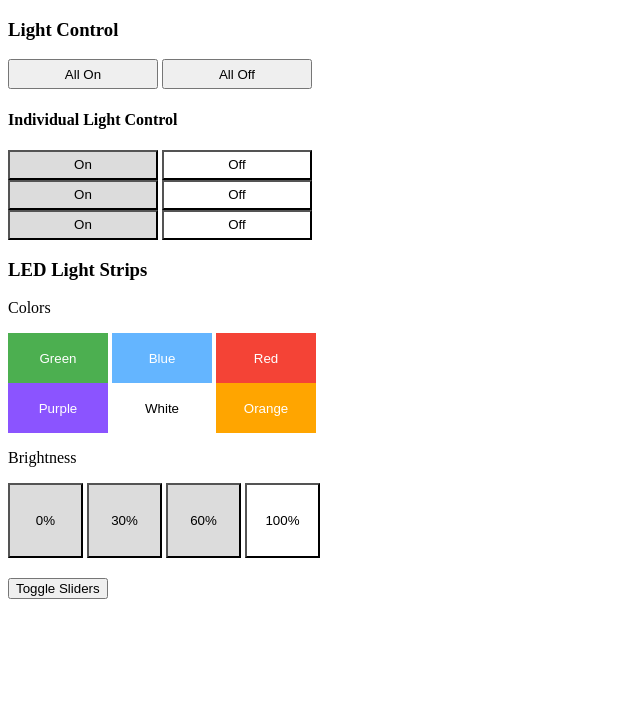
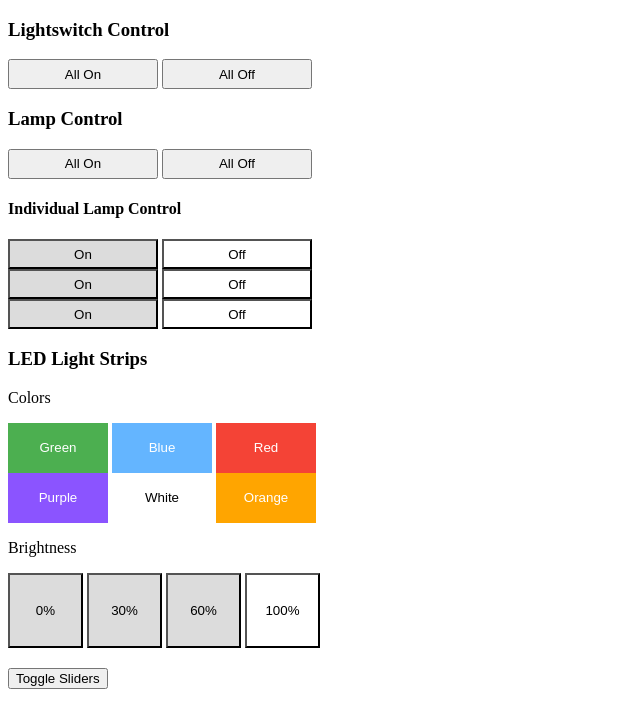
Before and after one commit to Colton-K/webserver, a Flask app: page /light1 in a window 1280 px wide. Shown: the top 728 px of the page, without its empty margins (0-640 px from the left). Run offline with Flask 2, Linux system fonts and the light colour scheme; parts of the project's set-up code (start-up, migrations or seed data) failed here and were passed over.

Commit message:
added lightswitch support

```diff
--- a/newHub/flask2.py
+++ b/newHub/flask2.py
@@ -9,6 +9,7 @@ import datetime
 from smartFan import smartFan
 from rgbStrip import rgbStrip
 from smartLight import smartLight
+from lightswitch import lightswitch
 
 app = Flask(__name__)
 
@@ -27,7 +28,12 @@ lightIPs = ['192.168.11.5', '192.168.11.6', '192.168.11.7']
 for lightIP in lightIPs:
     smartLights.append(smartLight(lightIP))
 
-serConnected = True
+# init lightswitches for old fashioned lights
+lightswitches = []
+lightswitchIPs = ['192.168.11.5']
+for lightswitchIP in lightswitchIPs:
+    lightswitches.append(lightswitch(lightswitchIP))
+
 
 # files
 base = 'index.html'
@@ -62,6 +68,11 @@ def index():
         lightOnColors[i] = smartLights[i].getOnButtonColor()
         lightOffColors[i] = smartLights[i].getOffButtonColor()
 
+    lightswitchOnColors = [""] * 2
+    lightswitchOffColors = [""] * 2
+    for i in range(0, len(lightswitches)):
+         lightswitchOnColors[i] = lightswitches[i].getOnButtonColor()
+
     return render_template(base, r=rgbStrip1.getR(), g=rgbStrip1.getG(), b=rgbStrip1.getB(), brightness=rgbStrip1.getBrightness(), color=rgbStrip1.getHex(), \
     brightnessButton1BackgroundColor=rgbStrip1.getBrightnessButtonColors()[0], brightnessButton2BackgroundColor=rgbStrip1.getBrightnessButtonColors()[1], brightnessButton3BackgroundColor=rgbStrip1.getBrightnessButtonColors()[2], brightnessButton4BackgroundColor=rgbStrip1.getBrightnessButtonColors()[3], \
     numFans=len(smartFans), \
@@ -72,6 +83,9 @@ def index():
     light1OnButtonBackgroundColor=lightOnColors[0], light1OffButtonBackgroundColor=lightOffColors[0], \
     light2OnButtonBackgroundColor=lightOnColors[1], light2OffButtonBackgroundColor=lightOffColors[1], \
     light3OnButtonBackgroundColor=lightOnColors[2], light3OffButtonBackgroundColor=lightOffColors[2], \
+    numSwitches=len(lightswitches), \
+    ls1OnBgColor=lightswitchOnColors[0], ls1OffBgColor=lightswitchOffColors[0], \
+    ls2OnBgColor=lightswitchOnColors[1], ls2OffBgColor=lightswitchOffColors[1], \
     )
 
 @app.route('/login', methods=['POST'])
--- /dev/null
+++ b/newHub/lightswitch.py
@@ -0,0 +1,29 @@
+class lightswitch:
+    def __init__(self, ip, selectedBgColor='#ffffff', deselectedBgColor='#dcdcdc', errorColor='#ff4210'):
+        self.ip = ip
+
+        self.selectedBgColorColor = selectedBgColor
+        self.deselectedBgColor = deselectedBgColor
+        self.errorColor = errorColor
+
+        self.onButtonColor = selectedBgColor
+        self.offButtonColor = deselectedBgColor
+
+    def setIP(self, ipaddr):
+        self.ip = ipaddr
+
+    def setStatus(self, status):
+        self.status = status
+
+        if status == 'on':
+            self.onButtonColor = selectedColor
+            self.offButtonColor = deselectedColor
+        else:
+            self.onButtonColor = deselectedColor
+            self.offButtonColor = selectedColor
+
+    def getOnButtonColor(self):
+        return self.onButtonColor
+
+    def getOffButtonColor(self):
+        return self.offButtonColor
--- a/newHub/templates/index.html
+++ b/newHub/templates/index.html
@@ -68,6 +68,18 @@
             .light3OffButton {
                 background-color: {{ light3OffButtonBackgroundColor }};
             }
+            .ls1OnBgColor {
+                background-color: {{ ls1OnBgColor }};
+            }
+            .ls1OffBgColor {
+                background-color: {{ ls1OffBgColor }};
+            }
+            .ls2OnBgColor {
+                background-color: {{ ls2OnBgColor }};
+            }
+            .ls2OffBgColor {
+                background-color: {{ ls2OffBgColor }};
+            }
 
         </style>
         <meta name="viewport" content="width=device-width, initial-scale=1" />
@@ -77,9 +89,40 @@
 
     <body>
 
+    {% if numSwitches >= 1 %}
+    <span id="switchControl">
+        <h3>Lightswitch Control</h3>
+        <div class="switches">
+            <form action="switches" method="POST">
+                <button class="bbbutton lsOnButton" type="submit" name="lights" value="on">All On</button>
+                <button class="bbbutton lsOffButton" type="submit" name="lights" value="off">All Off</button>
+            </form>
+        </div>
+
+        {% if numSwitches > 1 %}
+        <div id="switches">
+            <form action="switch1" method="POST">
+                <button class="bbbutton lsOnButton" type="submit" name="lights" value="on">On</button>
+                <button class="bbbutton lsOffButton" type="submit" name="lights" value="off">Off</button>
+            </form>
+            <form action="switch1" method="POST">
+                <button class="bbbutton ls1OnBgColor" type="submit" name="lights" value="on">On</button>
+                <button class="bbbutton ls1OffBgColor" type="submit" name="lights" value="off">Off</button>
+            </form>
+            <form action="switch1" method="POST">
+                <button class="bbbutton ls2OnBgColor" type="submit" name="lights" value="on">On</button>
+                <button class="bbbutton ls2OffBgColor" type="submit" name="lights" value="off">Off</button>
+            </form>
+        </div>
+        {% endif %}
+
+    </span>
+    {% endif %}
+
+
     {% if numLights >= 1 %}
     <span id="lightControl">
-        <h3>Light Control</h3>
+        <h3>Lamp Control</h3>
         <div class="lights">
             <form action="lights" method="POST">
                 <button class="bbbutton lightOnButton" type="submit" name="lights" value="on">All On</button>
@@ -87,7 +130,7 @@
             </form>
         </div>
         <div id="lights">
-            <h4>Individual Light Control</h4>
+            <h4>Individual Lamp Control</h4>
             <form action="light1" method="POST">
                 <button class="bbbutton light1OnButton" type="submit" name="light" value="on">On</button>
                 <button class="bbbutton light1OffButton" type="submit" name="light" value="off">Off</button>
@@ -191,18 +234,6 @@
 
         <button class="toggleButton" onclick="toggleSliders()">Toggle Sliders</button>
         <!-- experimental -->
-        <div id="fantoggleswitches", style="display:none">
-            <form action="fan1toggle" method="POST">
-                <button class="toggleButton2 fan1OnButton" type="submit" name="fan1toggle" value="toggle">Fan 1</button>
-            </form>
-            <form action="fan2toggle" method="POST">
-                <button class="toggleButton2 fan2OnButton" type="submit" name="fan2toggle" value="toggle">Fan 2</button>
-            </form>
-            <form action="fan3toggle" method="POST">
-                <button class="toggleButton2 fan3OnButton" type="submit" name="fan3toggle" value="toggle">Fan 3</button>
-            </form>
-        </div>
-
 
         <div id="sliders" style="display:none">
             <h5>RGB Control</h5>
```
